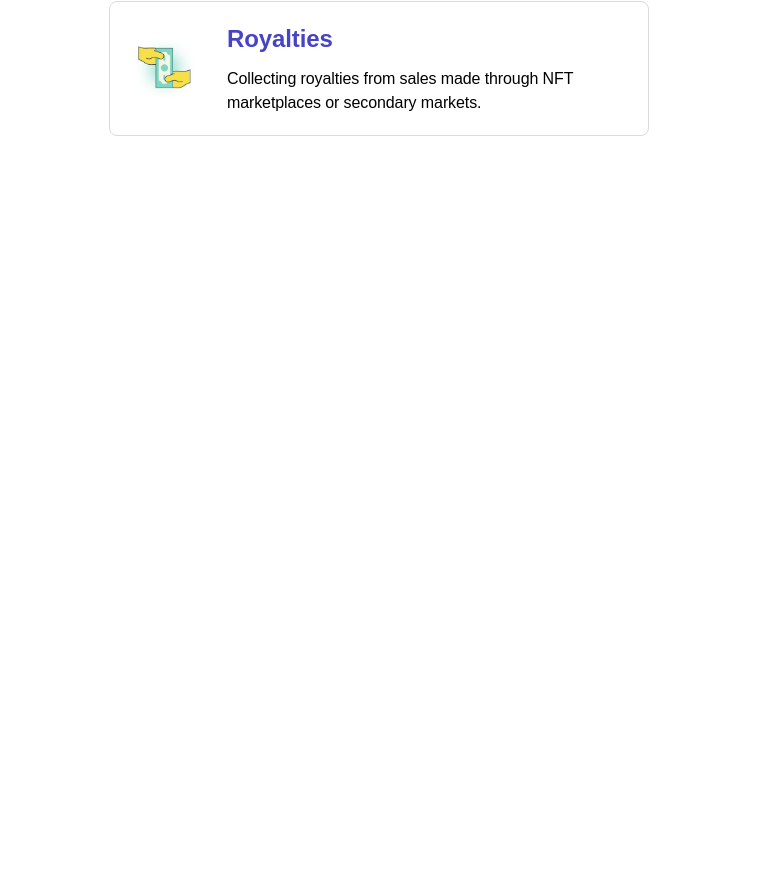
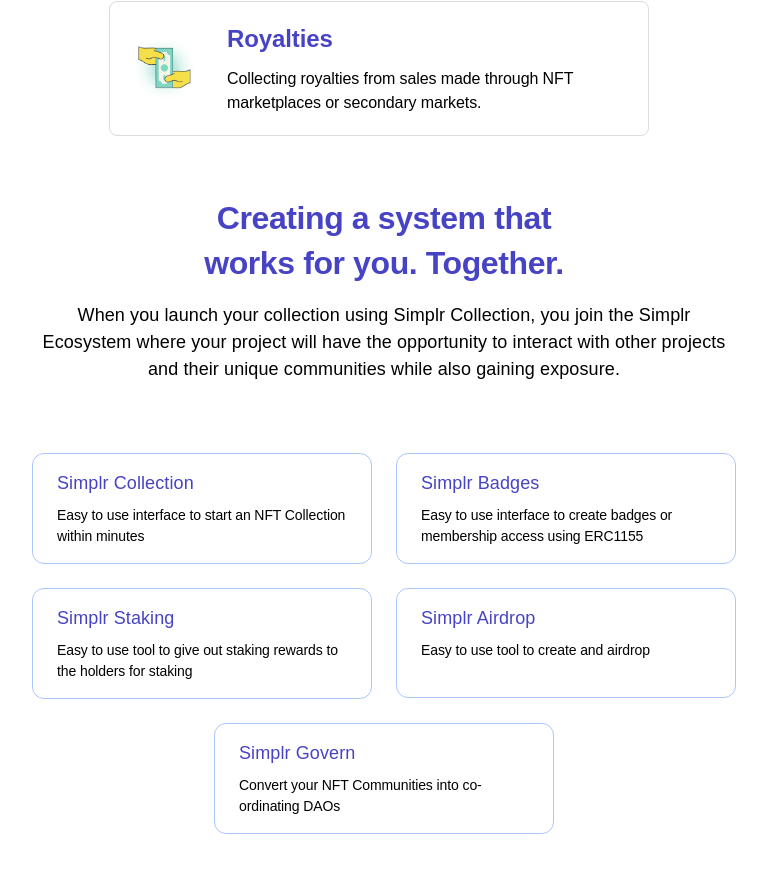
Before and after one commit to chain-labs/simplr-collection, a Next.js app: page / in a window 1280 px wide. Shown: the part 4125-4997 px from the top of the page, without its empty margins (256-1023 px from the left). Before the commit the page ends 4281 px from the top, so only its background shows below. Built offline with nearby package versions, Linux system fonts and the light colour scheme; a web font is replaced by a local one.

Commit message:
updated bigger picture section

```diff
--- a/src/components/ResponsiveText.tsx
+++ b/src/components/ResponsiveText.tsx
@@ -10,8 +10,6 @@ interface Props extends TextProps {
 }
 
 const ResponsiveText = ({ mob, tab, desk, text, ...restProps }: Props) => {
-	console.log({ text });
-
 	return (
 		<React.Fragment>
 			<If
--- a/src/containers/home/components/Features.tsx
+++ b/src/containers/home/components/Features.tsx
@@ -7,51 +7,9 @@ import { gsap } from 'gsap';
 import { ScrollTrigger } from 'gsap/ScrollTrigger';
 import { random } from './utils';
 import theme from 'src/styleguide/theme';
+import { FEATURES } from './constants';
 
 gsap.registerPlugin(ScrollTrigger);
-
-const FEATURES = [
-	{
-		image: 'gas.png',
-		title: 'Lower Gas Costs',
-		info: 'Save upto 87% of gas than it would take to setup a smart contract by your own.',
-	},
-	{
-		image: 'dashboard.png',
-		title: 'Easy to use Dashboard',
-		info: 'An easy to use dashboard to manage your smart contract.',
-	},
-	{
-		image: 'affiliate.png',
-		title: 'Affiliates',
-		info: 'Making your collection available to affiliates so that they can start promoting on your behalf.',
-	},
-	{
-		image: 'airdrop.png',
-		title: 'Airdrop',
-		info: 'Conduct an Airdrop Giveaway or Airdrop NFTs to your community or to yourselves.',
-	},
-	{
-		image: 'split_payments.png',
-		title: 'Split Payments',
-		info: '	Splitting the payments collected based on the number of shares each address receives.',
-	},
-	{
-		image: 'presale.png',
-		title: 'Pre-Sale',
-		info: 'Host an early-bird sale or presale for your collection, whether or not you have a whitelist.',
-	},
-	{
-		image: 'reveal.png',
-		title: 'Delayed Reveal',
-		info: 'Launch your NFT when it suits you as a part of your strategic debut plan.',
-	},
-	{
-		image: 'royalties.png',
-		title: 'Royalties',
-		info: 'Collecting royalties from sales made through NFT marketplaces or secondary markets.',
-	},
-];
 
 const FeatureCard = ({ image, title, info, className }) => {
 	useEffect(() => {
@@ -65,7 +23,7 @@ const FeatureCard = ({ image, title, info, className }) => {
 				{
 					autoAlpha: 1,
 					duration: 1,
-					delay: 0.3 * random[key],
+					delay: 0.1 * random[key],
 					scrollTrigger: {
 						trigger: '.feat-title',
 						start: `top 20%`,
--- /dev/null
+++ b/src/containers/home/components/Systems.tsx
@@ -0,0 +1,73 @@
+import { useEffect } from 'react';
+import Box from 'src/components/Box';
+import ResponsiveImage from 'src/components/ResponsiveImage';
+import ResponsiveText from 'src/components/ResponsiveText';
+import Text from 'src/components/Text';
+import { SYSTEM_LIST } from './constants';
+
+const SystemCard = ({ title, text, id }) => {
+	return (
+		<Box
+			py="mm"
+			px="mxl"
+			border="1px solid #aac6fc"
+			borderRadius="12px"
+			width={{ mobS: '26rem', tabS: '34rem' }}
+			minHeight="11rem"
+			fontWeight={{ mobS: 'bold', tabS: 'semi-bold' }}
+			mb={{ mobS: 'mm', tabS: 'mxl', deskM: 'mxxxl' }}
+			mr={id === 0 || id === 1 || id === 3 ? { mobS: '0', deskM: 'wxs' } : '0'}
+			ml={id % 2 === 1 ? { mobS: '0', tabS: 'mxl', deskM: '0' } : '0'}
+		>
+			<Text as="h4" color="simply-blue">
+				{title}
+			</Text>
+			<ResponsiveText mob="b2" tab="b1" desk="b1" text={text} mt="mxs" />
+		</Box>
+	);
+};
+
+const System = () => {
+	return (
+		<Box
+			pt={{ mobS: 'mxxxl', tabS: 'wxxs', deskM: 'wl' }}
+			mx="auto"
+			maxWidth="110rem"
+			column
+			alignItems="center"
+			pb="wxs"
+		>
+			<Box mt={{ mobS: '0', tabS: '0', deskM: 'wxs' }} maxWidth={{ mobS: '38rem', tabS: '43rem', deskM: '100%' }}>
+				<ResponsiveText
+					maxWidth={{ mobS: '28rem', tabS: '100rem', deskM: '66rem' }}
+					mob="h3"
+					tab="h2"
+					desk="h1"
+					text="Creating a system that works for you. Together."
+					color="simply-blue"
+					textAlign="center"
+				/>
+			</Box>
+			<Text as="b3" maxWidth={{ mobS: '28rem', tabS: '70rem' }} textAlign="center" mt="mm">
+				When you launch your collection using Simplr Collection, you join the Simplr Ecosystem where your project will
+				have the opportunity to interact with other projects and their unique communities while also gaining exposure.
+			</Text>
+			<Box
+				mt={{ mobS: 'mxxxl', tabS: '7rem' }}
+				order={3}
+				display="flex"
+				flexDirection={{ mobS: 'column', tabS: 'row' }}
+				flexWrap="wrap"
+				justifyContent={{ mobS: 'flex-start', tabS: 'center' }}
+				alignItems="center"
+				width={{ mobS: '90%', tabS: '71rem', deskM: '105%' }}
+			>
+				{SYSTEM_LIST.map(({ title, text }, index) => (
+					<SystemCard key={index} id={index} title={title} text={text} />
+				))}
+			</Box>
+		</Box>
+	);
+};
+
+export default System;
--- /dev/null
+++ b/src/containers/home/components/constants.ts
@@ -0,0 +1,65 @@
+export const SYSTEM_LIST = [
+	{
+		title: 'Simplr Collection',
+		text: 'Easy to use interface to start an NFT Collection within minutes',
+	},
+	{
+		title: 'Simplr Badges',
+		text: 'Easy to use interface to create badges or membership access using ERC1155',
+	},
+	{
+		title: 'Simplr Staking',
+		text: 'Easy to use tool to give out staking rewards to the holders for staking',
+	},
+	{
+		title: 'Simplr Airdrop',
+		text: 'Easy to use tool to create and airdrop',
+	},
+	{
+		title: 'Simplr Govern',
+		text: 'Convert your NFT Communities into co-ordinating DAOs',
+	},
+];
+
+export const FEATURES = [
+	{
+		image: 'gas.png',
+		title: 'Lower Gas Costs',
+		info: 'Save upto 87% of gas than it would take to setup a smart contract by your own.',
+	},
+	{
+		image: 'dashboard.png',
+		title: 'Easy to use Dashboard',
+		info: 'An easy to use dashboard to manage your smart contract.',
+	},
+	{
+		image: 'affiliate.png',
+		title: 'Affiliates',
+		info: 'Making your collection available to affiliates so that they can start promoting on your behalf.',
+	},
+	{
+		image: 'airdrop.png',
+		title: 'Airdrop',
+		info: 'Conduct an Airdrop Giveaway or Airdrop NFTs to your community or to yourselves.',
+	},
+	{
+		image: 'split_payments.png',
+		title: 'Split Payments',
+		info: '	Splitting the payments collected based on the number of shares each address receives.',
+	},
+	{
+		image: 'presale.png',
+		title: 'Pre-Sale',
+		info: 'Host an early-bird sale or presale for your collection, whether or not you have a whitelist.',
+	},
+	{
+		image: 'reveal.png',
+		title: 'Delayed Reveal',
+		info: 'Launch your NFT when it suits you as a part of your strategic debut plan.',
+	},
+	{
+		image: 'royalties.png',
+		title: 'Royalties',
+		info: 'Collecting royalties from sales made through NFT marketplaces or secondary markets.',
+	},
+];
--- a/src/containers/home/components/utils.ts
+++ b/src/containers/home/components/utils.ts
@@ -3,7 +3,7 @@ export function randomIntFromInterval(min, max) {
 	return Math.floor(Math.random() * (max - min + 1) + min);
 }
 
-const array = [1, 2, 3, 4, 5, 6];
+const array = [1, 2, 3, 4, 5, 6, 7, 8];
 export const random = array
 	.map((item) => ({ key: randomIntFromInterval(1, 100), val: item }))
 	.sort((a, b) => a.key - b.key)
--- a/src/containers/home/index.tsx
+++ b/src/containers/home/index.tsx
@@ -3,6 +3,7 @@ import Features from './components/Features';
 import Hero from './components/Hero';
 import HowItWorks from './components/HowItWorks';
 import CollectionTypes from './components/CollectionTypes';
+import System from './components/Systems';
 
 const HomePage = () => {
 	return (
@@ -11,6 +12,7 @@ const HomePage = () => {
 			<HowItWorks />
 			<CollectionTypes />
 			<Features />
+			<System />
 		</Box>
 	);
 };
```
